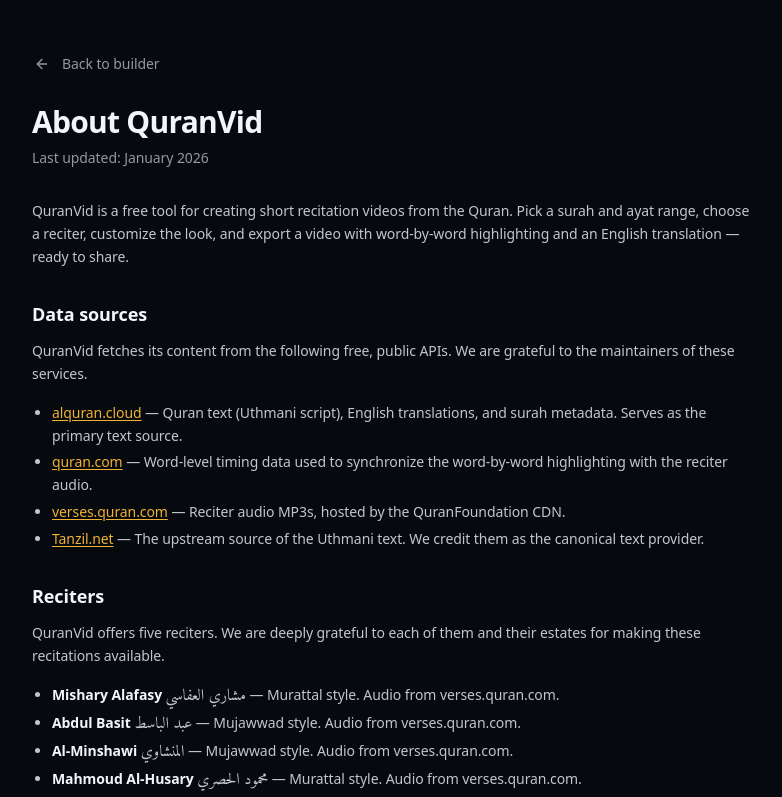
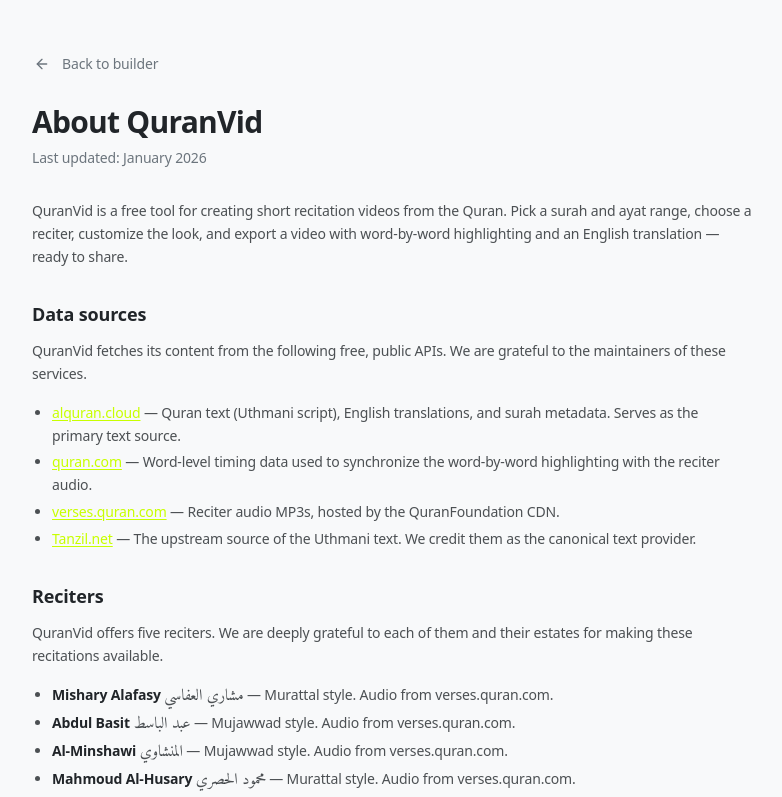
Before and after one commit to Sayemhaque/jariyah-now-user-app, a Next.js app: page /about in a window 1280 px wide. Shown: the top 797 px of the page, without its empty margins (248-1030 px from the left). Built offline with nearby package versions, Linux system fonts and the light colour scheme; a web font is replaced by a local one.

Commit message:
5c22e2f6-2622-4a88-91f3-5f6045658469

```diff
--- a/src/app/globals.css
+++ b/src/app/globals.css
@@ -45,45 +45,65 @@
   --radius-xl: calc(var(--radius) + 4px);
 }
 
-/* QuranVid professional dark theme — refined slate with gold accent */
-:root,
+/* QuranVid light theme — clean, modern, chartreuse accent.
+   Inspired by the target design: light gray bg, white cards, vivid accent. */
+:root {
+  --radius: 0.75rem;
+  --background: #f8f9fa;
+  --foreground: #212529;
+  --card: #ffffff;
+  --card-foreground: #212529;
+  --popover: #ffffff;
+  --popover-foreground: #212529;
+  --primary: #c8ff00;
+  --primary-foreground: #1a1a1a;
+  --secondary: #f1f3f5;
+  --secondary-foreground: #212529;
+  --muted: #f1f3f5;
+  --muted-foreground: #6c757d;
+  --accent: #f1f3f5;
+  --accent-foreground: #212529;
+  --destructive: #e03131;
+  --border: #dee2e6;
+  --input: #e9ecef;
+  --ring: #c8ff00;
+  --chart-1: #c8ff00;
+  --chart-2: #7048e8;
+  --chart-3: #1098ad;
+  --chart-4: #f08c00;
+  --chart-5: #e03131;
+  --sidebar: #ffffff;
+  --sidebar-foreground: #212529;
+  --sidebar-primary: #c8ff00;
+  --sidebar-primary-foreground: #1a1a1a;
+  --sidebar-accent: #f1f3f5;
+  --sidebar-accent-foreground: #212529;
+  --sidebar-border: #dee2e6;
+  --sidebar-ring: #c8ff00;
+}
+
+/* Keep a dark variant available for the video preview frame (which needs
+   to stay dark for video content legibility). Applied via `qv-dark-frame`. */
+.qv-dark-frame,
 .dark {
-  --radius: 0.875rem;
-  /* deep slate base, slightly cooler than v1 */
-  --background: oklch(0.14 0.012 255);
-  --foreground: oklch(0.97 0.008 255);
-  /* cards: subtle elevation, slightly lifted from bg */
-  --card: oklch(0.19 0.014 255);
-  --card-foreground: oklch(0.97 0.008 255);
-  --popover: oklch(0.21 0.014 255);
-  --popover-foreground: oklch(0.97 0.008 255);
-  /* gold accent — primary brand color */
-  --primary: oklch(0.80 0.15 80);
-  --primary-foreground: oklch(0.16 0.02 255);
-  --secondary: oklch(0.25 0.014 255);
-  --secondary-foreground: oklch(0.97 0.008 255);
-  --muted: oklch(0.23 0.012 255);
-  --muted-foreground: oklch(0.68 0.014 255);
-  --accent: oklch(0.27 0.014 255);
-  --accent-foreground: oklch(0.97 0.008 255);
-  --destructive: oklch(0.68 0.21 24);
-  /* finer borders — more subtle than v1 */
-  --border: oklch(1 0 0 / 7%);
-  --input: oklch(1 0 0 / 10%);
-  --ring: oklch(0.80 0.15 80 / 45%);
-  --chart-1: oklch(0.80 0.15 80);
-  --chart-2: oklch(0.7 0.18 165);
-  --chart-3: oklch(0.65 0.22 260);
-  --chart-4: oklch(0.75 0.2 320);
-  --chart-5: oklch(0.7 0.2 25);
-  --sidebar: oklch(0.17 0.012 255);
-  --sidebar-foreground: oklch(0.97 0.008 255);
-  --sidebar-primary: oklch(0.80 0.15 80);
-  --sidebar-primary-foreground: oklch(0.16 0.02 255);
-  --sidebar-accent: oklch(0.25 0.014 255);
-  --sidebar-accent-foreground: oklch(0.97 0.008 255);
-  --sidebar-border: oklch(1 0 0 / 6%);
-  --sidebar-ring: oklch(0.80 0.15 80 / 45%);
+  --background: #0f1419;
+  --foreground: #f8f9fa;
+  --card: #1a1f24;
+  --card-foreground: #f8f9fa;
+  --popover: #1a1f24;
+  --popover-foreground: #f8f9fa;
+  --primary: #c8ff00;
+  --primary-foreground: #0f1419;
+  --secondary: #252a30;
+  --secondary-foreground: #f8f9fa;
+  --muted: #252a30;
+  --muted-foreground: #adb5bd;
+  --accent: #252a30;
+  --accent-foreground: #f8f9fa;
+  --destructive: #e03131;
+  --border: rgba(255, 255, 255, 0.08);
+  --input: rgba(255, 255, 255, 0.1);
+  --ring: #c8ff00;
 }
 
 @layer base {
@@ -95,9 +115,8 @@
     font-feature-settings: "ss01", "cv11";
     -webkit-font-smoothing: antialiased;
     -moz-osx-font-smoothing: grayscale;
-    letter-spacing: -0.005em;
+    letter-spacing: -0.01em;
   }
-  /* Better focus rings everywhere */
   :focus-visible {
     @apply outline-none ring-2 ring-ring ring-offset-2 ring-offset-background;
   }
@@ -116,18 +135,18 @@
 /* Thin custom scrollbar */
 .scrollbar-thin {
   scrollbar-width: thin;
-  scrollbar-color: oklch(0.5 0.02 255 / 0.4) transparent;
+  scrollbar-color: #ced4da transparent;
 }
 .scrollbar-thin::-webkit-scrollbar {
   width: 6px;
   height: 6px;
 }
 .scrollbar-thin::-webkit-scrollbar-thumb {
-  background: oklch(0.5 0.02 255 / 0.4);
+  background: #ced4da;
   border-radius: 999px;
 }
 .scrollbar-thin::-webkit-scrollbar-thumb:hover {
-  background: oklch(0.5 0.02 255 / 0.6);
+  background: #adb5bd;
 }
 .scrollbar-thin::-webkit-scrollbar-track {
   background: transparent;
@@ -147,15 +166,11 @@
   transition: background-image 600ms ease, color 300ms ease, font-size 250ms ease, border-color 300ms ease;
 }
 
-/* Premium card surface with subtle gradient + border glow */
+/* Premium card surface — light theme: subtle shadow + border */
 .qv-card {
-  background:
-    linear-gradient(180deg, oklch(1 0 0 / 0.02), oklch(1 0 0 / 0)) ,
-    var(--card);
+  background: var(--card);
   border: 1px solid var(--border);
-  box-shadow:
-    0 1px 0 0 oklch(1 0 0 / 0.04) inset,
-    0 1px 2px 0 oklch(0 0 0 / 0.3);
+  box-shadow: 0 1px 3px 0 rgba(0, 0, 0, 0.04), 0 1px 2px 0 rgba(0, 0, 0, 0.02);
 }
 
 /* Refined section header with a thin accent rule on the left */
@@ -164,7 +179,7 @@
   align-items: center;
   gap: 0.5rem;
   font-size: 0.6875rem;
-  font-weight: 600;
+  font-weight: 700;
   letter-spacing: 0.08em;
   text-transform: uppercase;
   color: var(--muted-foreground);
@@ -176,23 +191,25 @@
   height: 12px;
   background: var(--primary);
   border-radius: 999px;
-  opacity: 0.85;
 }
 
-/* Subtle gradient hover for primary buttons */
+/* Primary button — chartreuse with dark text, subtle shadow */
 .qv-btn-primary {
-  background-image: linear-gradient(180deg, oklch(0.84 0.14 80), oklch(0.76 0.16 80));
-  box-shadow: 0 1px 0 0 oklch(1 0 0 / 0.18) inset, 0 4px 12px -2px oklch(0.76 0.16 80 / 0.4);
+  background-color: var(--primary);
+  color: var(--primary-foreground);
+  box-shadow: 0 1px 2px 0 rgba(0, 0, 0, 0.05), 0 0 0 1px rgba(200, 255, 0, 0.1);
+  transition: all 150ms ease;
 }
 .qv-btn-primary:hover {
-  background-image: linear-gradient(180deg, oklch(0.87 0.13 80), oklch(0.78 0.16 80));
-  box-shadow: 0 1px 0 0 oklch(1 0 0 / 0.22) inset, 0 6px 16px -2px oklch(0.76 0.16 80 / 0.55);
+  background-color: #b8eb00;
+  box-shadow: 0 2px 8px 0 rgba(200, 255, 0, 0.3), 0 0 0 1px rgba(200, 255, 0, 0.2);
 }
 
 /* Frosted-glass effect for the header */
 .qv-frosted {
-  backdrop-filter: saturate(160%) blur(14px);
-  -webkit-backdrop-filter: saturate(160%) blur(14px);
+  backdrop-filter: saturate(180%) blur(14px);
+  -webkit-backdrop-filter: saturate(180%) blur(14px);
+  background: rgba(255, 255, 255, 0.85);
 }
 
 /* Numbered step pill used in the sidebar */
@@ -203,8 +220,8 @@
   width: 22px;
   height: 22px;
   border-radius: 999px;
-  background: oklch(0.80 0.15 80 / 0.15);
-  color: var(--primary);
+  background: var(--primary);
+  color: var(--primary-foreground);
   font-size: 11px;
   font-weight: 700;
   font-variant-numeric: tabular-nums;
--- a/src/app/layout.tsx
+++ b/src/app/layout.tsx
@@ -44,7 +44,7 @@
   children: React.ReactNode;
 }>) {
   return (
-    <html lang="en" className="dark" suppressHydrationWarning>
+    <html lang="en" suppressHydrationWarning>
       <body
         className={`${inter.variable} ${amiri.variable} ${scheherazade.variable} antialiased bg-background text-foreground`}
       >
--- a/src/components/CustomizationPanel.tsx
+++ b/src/components/CustomizationPanel.tsx
@@ -196,7 +196,7 @@
 
       {/* Background — real image thumbnails */}
       <SectionTitle>Background</SectionTitle>
-      <div className="grid grid-cols-3 gap-2">
+      <div className="grid grid-cols-2 sm:grid-cols-3 gap-2">
         {BG_PRESETS.map((p) => (
           <button
             key={p.key}
@@ -246,7 +246,7 @@
       {/* Overlay — preset shapes + color + opacity */}
       <SectionTitle>Overlay</SectionTitle>
       <Card>
-        <div className="grid grid-cols-3 gap-2">
+        <div className="grid grid-cols-2 sm:grid-cols-3 gap-2">
           {OVERLAY_PRESETS.map((p) => (
             <button
               key={p.key}
--- a/src/components/ExportModal.tsx
+++ b/src/components/ExportModal.tsx
@@ -224,7 +224,7 @@
 
   return (
     <Dialog open={open} onOpenChange={onOpenChange}>
-      <DialogContent className="max-w-2xl bg-card border-border shadow-2xl">
+      <DialogContent className="max-w-2xl bg-card border-border shadow-xl sm:rounded-2xl max-sm:h-screen max-sm:w-screen max-sm:max-w-none max-sm:rounded-none sm:m-4">
         <DialogHeader>
           <DialogTitle className="flex items-center gap-2 text-lg">
             <div className="grid place-items-center h-8 w-8 rounded-lg bg-primary/15 text-primary">
@@ -258,7 +258,7 @@
           {/* Platform presets */}
           <div className="space-y-2.5">
             <Label className="qv-section-title !mb-0">Platform</Label>
-            <div className="grid grid-cols-2 sm:grid-cols-4 gap-2">
+            <div className="grid grid-cols-1 sm:grid-cols-3 gap-2">
               {PLATFORM_PRESETS.map((p) => (
                 <button
                   key={p.key}
--- a/src/components/LegalPage.tsx
+++ b/src/components/LegalPage.tsx
@@ -36,7 +36,7 @@
           Last updated: {lastUpdated}
         </p>
 
-        <div className="prose prose-invert max-w-none text-sm leading-relaxed text-foreground/80 space-y-4 [&_h2]:text-lg [&_h2]:font-semibold [&_h2]:text-foreground [&_h2]:mt-8 [&_h2]:mb-3 [&_h3]:text-base [&_h3]:font-medium [&_h3]:text-foreground [&_h3]:mt-6 [&_h3]:mb-2 [&_p]:leading-relaxed [&_ul]:list-disc [&_ul]:pl-5 [&_ul]:space-y-1 [&_a]:text-primary [&_a]:underline [&_a]:underline-offset-2 [&_strong]:text-foreground [&_li]:leading-relaxed">
+        <div className="prose max-w-none text-sm leading-relaxed text-foreground/80 space-y-4 [&_h2]:text-lg [&_h2]:font-bold [&_h2]:text-foreground [&_h2]:mt-8 [&_h2]:mb-3 [&_h3]:text-base [&_h3]:font-semibold [&_h3]:text-foreground [&_h3]:mt-6 [&_h3]:mb-2 [&_p]:leading-relaxed [&_ul]:list-disc [&_ul]:pl-5 [&_ul]:space-y-1 [&_a]:text-primary [&_a]:underline [&_a]:underline-offset-2 [&_a]:font-medium [&_strong]:text-foreground [&_li]:leading-relaxed">
           {children}
         </div>
       </div>
```
Also changed, not shown: src/app/page.tsx (+81 -27 lines), src/components/VideoPreview.tsx (+41 -18 lines).
